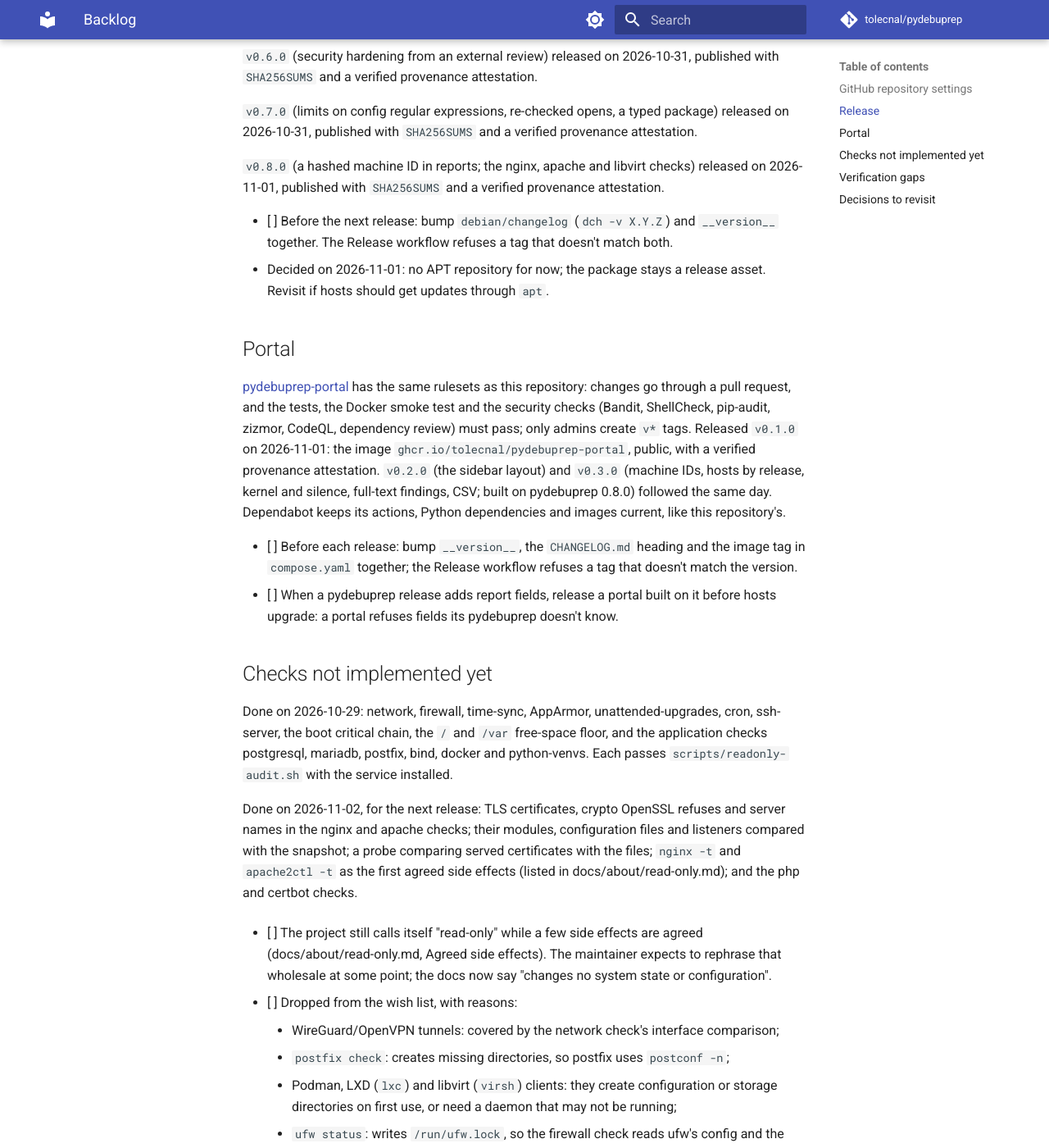
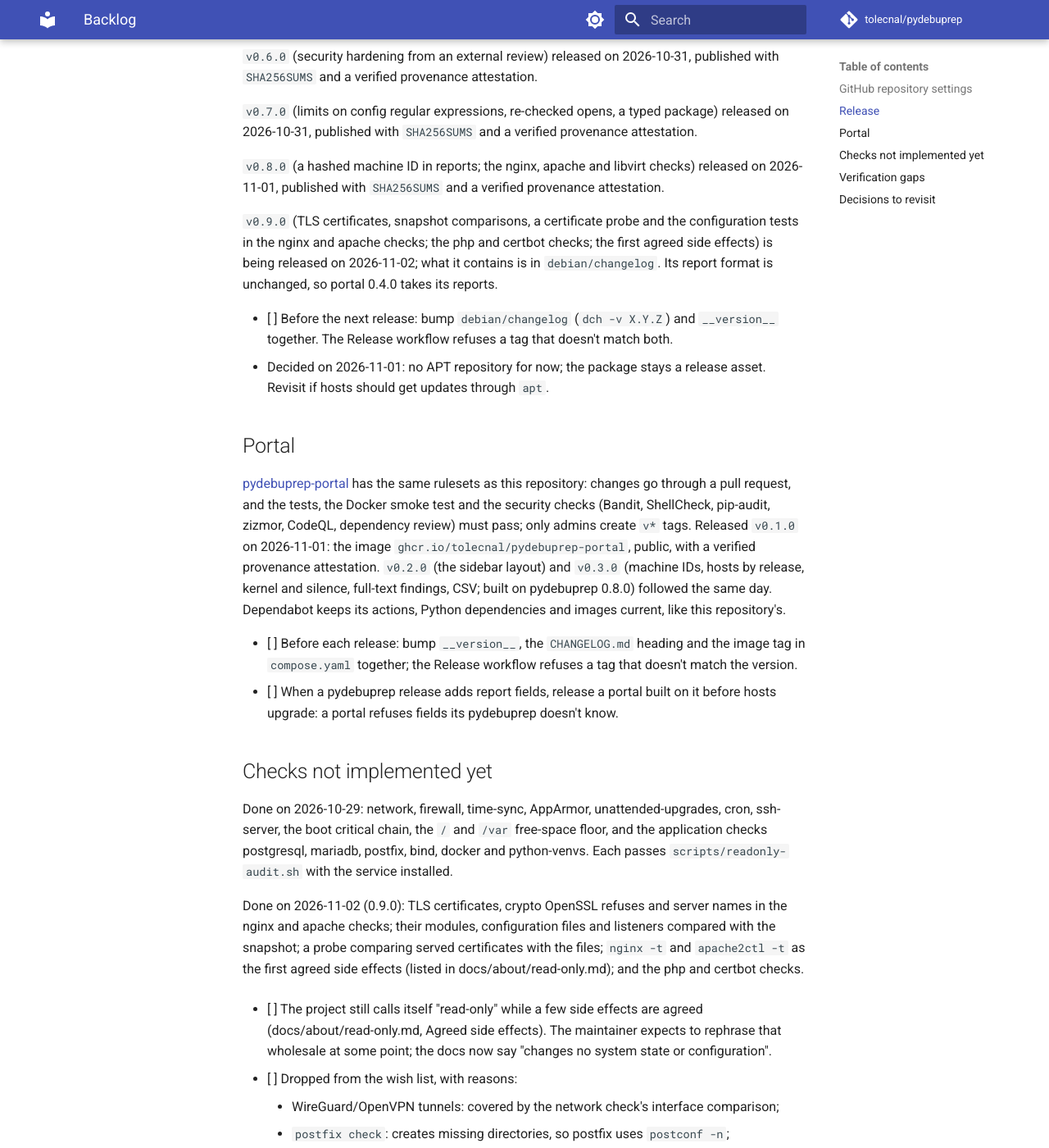
Before and after one commit to tolecnal/pydebuprep, an MkDocs documentation site: the page built from docs/backlog.md, in a window 1280 px wide and 1400 px high, scrolled down 1021 px. Shown: the whole window at 82% size. Built offline with MkDocs 1.6.1 and Material for MkDocs 9.7.7, drawn with Linux system fonts in a browser that asks for light colours; comment, search, counter and statistics services are not loaded; some of the changed text lies outside the part shown.

Commit message:
release: 0.9.0
Co-Authored-By: Claude Opus 5.5 <noreply@anthropic.com>

```diff
--- a/docs/backlog.md
+++ b/docs/backlog.md
@@ -1,6 +1,6 @@
 # Backlog
 
-What is still open, as of 2026-11-01 (after pydebuprep 0.8.0 and portal 0.3.0). Remove items as they are done.
+What is still open, as of 2026-11-02 (after pydebuprep 0.9.0 and portal 0.4.0). Remove items as they are done.
 
 ## GitHub repository settings
 
@@ -47,6 +47,11 @@ attestation.
 released on 2026-11-01, published with `SHA256SUMS` and a verified provenance
 attestation.
 
+`v0.9.0` (TLS certificates, snapshot comparisons, a certificate probe and the
+configuration tests in the nginx and apache checks; the php and certbot checks; the
+first agreed side effects) is being released on 2026-11-02; what it contains is in
+`debian/changelog`. Its report format is unchanged, so portal 0.4.0 takes its reports.
+
 - [ ] Before the next release: bump `debian/changelog` (`dch -v X.Y.Z`) and
       `__version__` together. The Release workflow refuses a tag that doesn't
       match both.
@@ -78,10 +83,10 @@ ssh-server, the boot critical chain, the `/` and `/var` free-space floor, and th
 application checks postgresql, mariadb, postfix, bind, docker and python-venvs. Each
 passes `scripts/readonly-audit.sh` with the service installed.
 
-Done on 2026-11-02, for the next release: TLS certificates, crypto OpenSSL refuses and
-server names in the nginx and apache checks; their modules, configuration files and
-listeners compared with the snapshot; a probe comparing served certificates with the
-files; `nginx -t` and `apache2ctl -t` as the first agreed side effects (listed in
+Done on 2026-11-02 (0.9.0): TLS certificates, crypto OpenSSL refuses and server names
+in the nginx and apache checks; their modules, configuration files and listeners
+compared with the snapshot; a probe comparing served certificates with the files;
+`nginx -t` and `apache2ctl -t` as the first agreed side effects (listed in
 docs/about/read-only.md); and the php and certbot checks.
 
 - [ ] The project still calls itself "read-only" while a few side effects are agreed
--- a/src/pydebuprep/__init__.py
+++ b/src/pydebuprep/__init__.py
@@ -1,3 +1,3 @@
 """Read-only post-upgrade health report for Debian and Ubuntu systems."""
 
-__version__ = "0.8.0"
+__version__ = "0.9.0"
```
Also changed, not shown: README.md (+3 -3 lines), SECURITY.md (+3 -3 lines), docs/about/security.md (+2 -2 lines), docs/getting-started/install.md (+1 -1 lines), docs/reference/report-format.md (+1 -1 lines), 2 other files.
